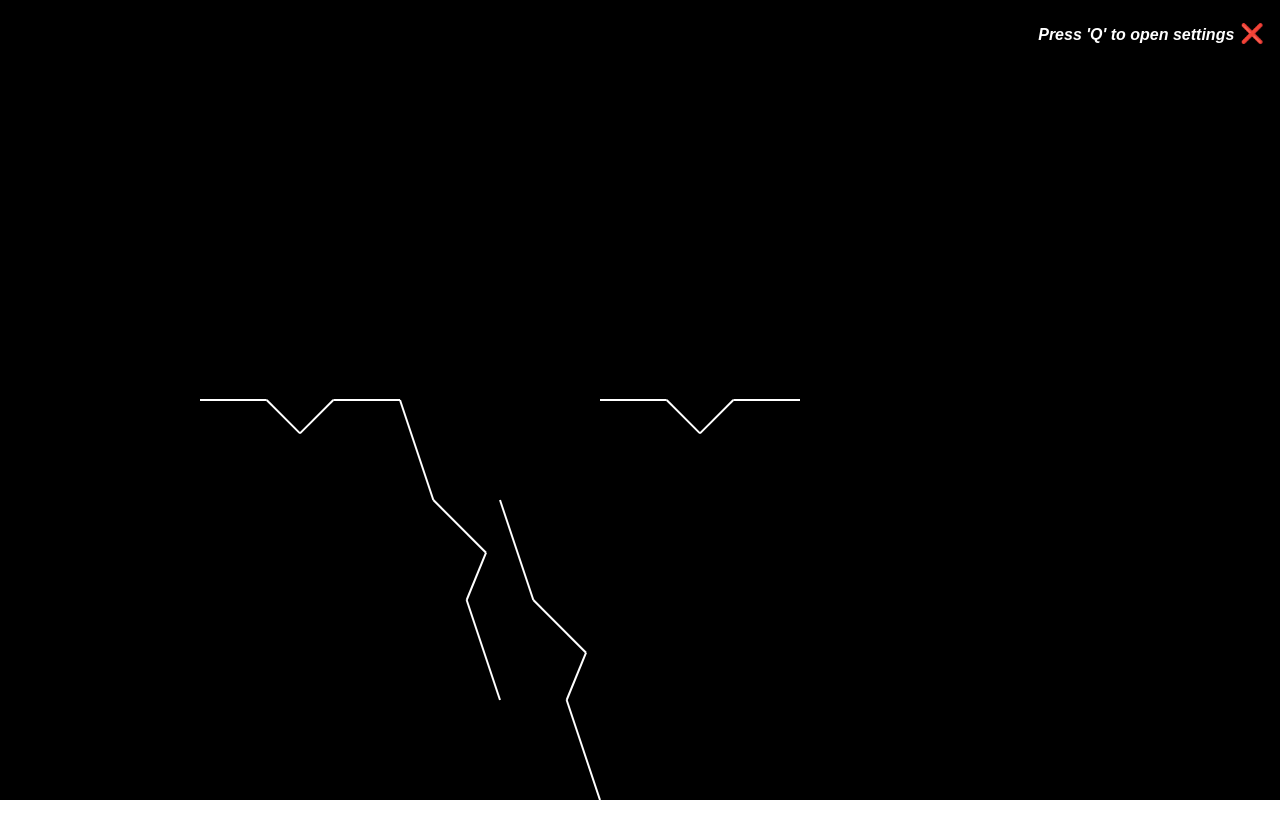
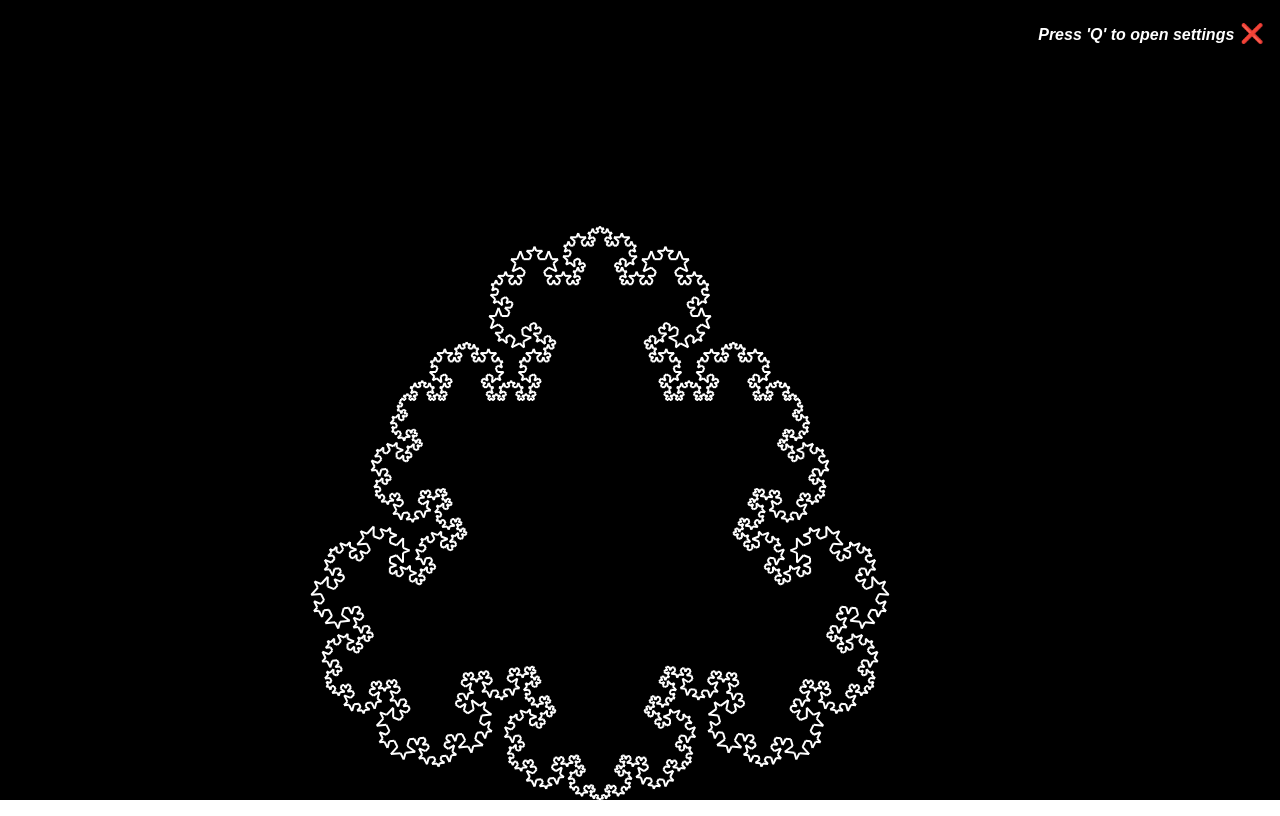
Before and after one commit to bilingual-vovs/Stars, a plain HTML site: page index.html in a window 1280 px wide. Drawn offline with Linux system fonts and the light colour scheme.

Commit message:
Koha works

```diff
--- a/index.html
+++ b/index.html
@@ -14,27 +14,15 @@
 
     <div id="controls" class="controls">
         <div class="control-box">
-            <h2 class="inp-name">Star size</h2>
-            <input id="star-size" type="number" class="control-inp">
+            <h2 class="inp-name">Angle</h2>
+            <input id="angle" type="number" class="control-inp">
         </div>
         <div class="control-box">
-            <h2 class="inp-name">Star speed</h2>
-            <input id="star-speed" type="number" class="control-inp">
+            <h2 class="inp-name">Iterations</h2>
+            <input id="iterations" type="number" class="control-inp">
         </div>
         <div class="control-box">
-            <h2 class="inp-name">Connection distance</h2>
-            <input id="connextion-dist" type="number" class="control-inp">
-        </div>
-        <div class="control-box">
-            <h2 class="inp-name">Line thickness</h2>
-            <input id="line-thickness" type="number" class="control-inp">
-        </div>
-        <div class="control-box">
-            <h2 class="inp-name">Star amount</h2>
-            <input id="star-amount" type="number" class="control-inp">
-        </div>
-        <div class="control-box">
-            <h2 class="inp-name">Updates per second</h2>
+            <h2 class="inp-name">UPS</h2>
             <input id="ups" type="number" class="control-inp">
         </div>
     </div>
--- a/index.js
+++ b/index.js
@@ -2,8 +2,8 @@ let SPACE_SIZE_X = () => window.innerWidth
 let SPACE_SIZE_Y = () => window.innerHeight
 
 let controlsData = {
-    ITERATIONS: 2,
-    ANGLE: 45,
+    ITERATIONS: 5,
+    ANGLE: 69,
     UPS: 60
 }
 
@@ -30,11 +30,8 @@ class IdContainer {
 }
 
 let ID_TO_NAMES = new IdContainer([
-    ['MAX_STAR_SIZE', 'star-size'],
-    ['MAX_STAR_SPEED', 'star-speed'],
-    ['CONNECTION_DISTANCE', 'connextion-dist'],
-    ['LINE_THICKNESS_INDEX', 'line-thickness'],
-    ['STARS_AMOUNT', 'star-amount'],
+    ['ANGLE', 'angle'],
+    ['ITERATIONS', 'iterations'],
     ['UPS', 'ups']
 ])
 
@@ -53,16 +50,28 @@ class Line{
     split = (n) => {
         let res = []
         let {start, end} = this
-        for(let i = 0; i<n;i++){
+        for(let i = 0; i<n-1;i++){
             res.push(
                 new Line(
-                    new Point(start.x + (Math.abs(start.x - end.x)*i)/n,
-                    start.y + (Math.abs(start.y - end.y)*i)),
-                    new Point(start.x + (Math.abs(start.x - end.x)*(i+1))/n,
-                    start.y + (Math.abs(start.y - end.y)*(i+1)))
+                    new Point((start.x + (i/(n-i))*end.x)/(1+i/(n-i)),
+                    (start.y + (i/(n-i))*end.y)/(1+i/(n-i))),
+                    new Point((start.x + ((i+1)/(n-(i+1)))*end.x)/(1+(i+1)/(n-i-1)),
+                    (start.y + ((i+1)/(n-(i+1)))*end.y)/(1+(i+1)/(n-i-1)))
                 ))
         }
+        res.push(
+            new Line(
+                res[n-2].end,
+                end
+            ))
         return res
+    }
+
+    get xDif(){
+        return this.start.x - this.end.x
+    }
+    get yDif(){
+        return this.start.y - this.end.y
     }
 
     get midPoint(){
@@ -70,12 +79,17 @@ class Line{
         return new Point((start.x + end.x)/2, (start.y + end.y)/2)
     }
 
+    get angle(){
+        let {length, yDif,xDif} = this
+        return Math.atan(xDif/yDif)
+    }
+
     pointOfTriengle = (angle) => {
-        let {start, midPoint} = this
+        let {start, midPoint, xDif, yDif} = this
         let rad = angle*(Math.PI/180)
-        let gepo = start.distTo(midPoint) / Math.cos(rad)
-        console.log(start.distTo(midPoint) / Math.cos(rad), start.distTo(midPoint))
-        return new Point(start.x + gepo*Math.sin(rad), start.y + gepo*Math.cos(rad))
+        let height = Math.tan(rad)*start.distTo(midPoint)
+        let point = new Point(midPoint.x + Math.sin(this.angle + (yDif < 0 ? 90*Math.PI/180 : -90*Math.PI/180))*height, midPoint.y + Math.cos(this.angle + (yDif < 0 ? 90*Math.PI/180 : -90*Math.PI/180))*height)
+        return point
     }
 
     draw = () => {
@@ -107,7 +121,7 @@ class Point{
 }
 
 
-let lines = [new Line(new Point(200, 400), new Point(800, 400))]
+let lines = [new Line(new Point(400, 400), new Point(800, 400)), new Line(new Point(800, 400), new Point(600, 800)), new Line(new Point(600, 800), new Point(400, 400))]
 
 
 const update = () => {
@@ -130,7 +144,6 @@ let startSim = () => {
             })
         }
     }
-    console.log(lines)
     interval = setInterval(update, 1000/controlsData.UPS)
 }
 
```
